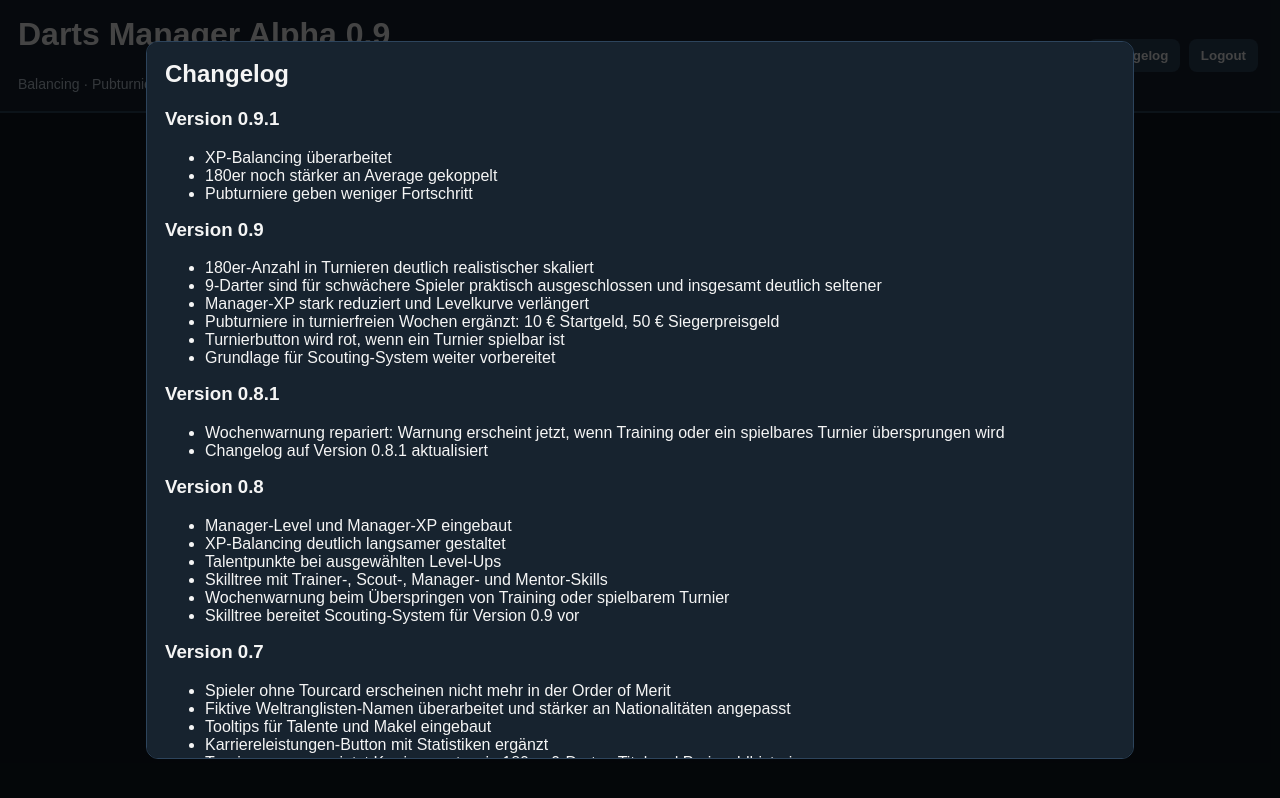
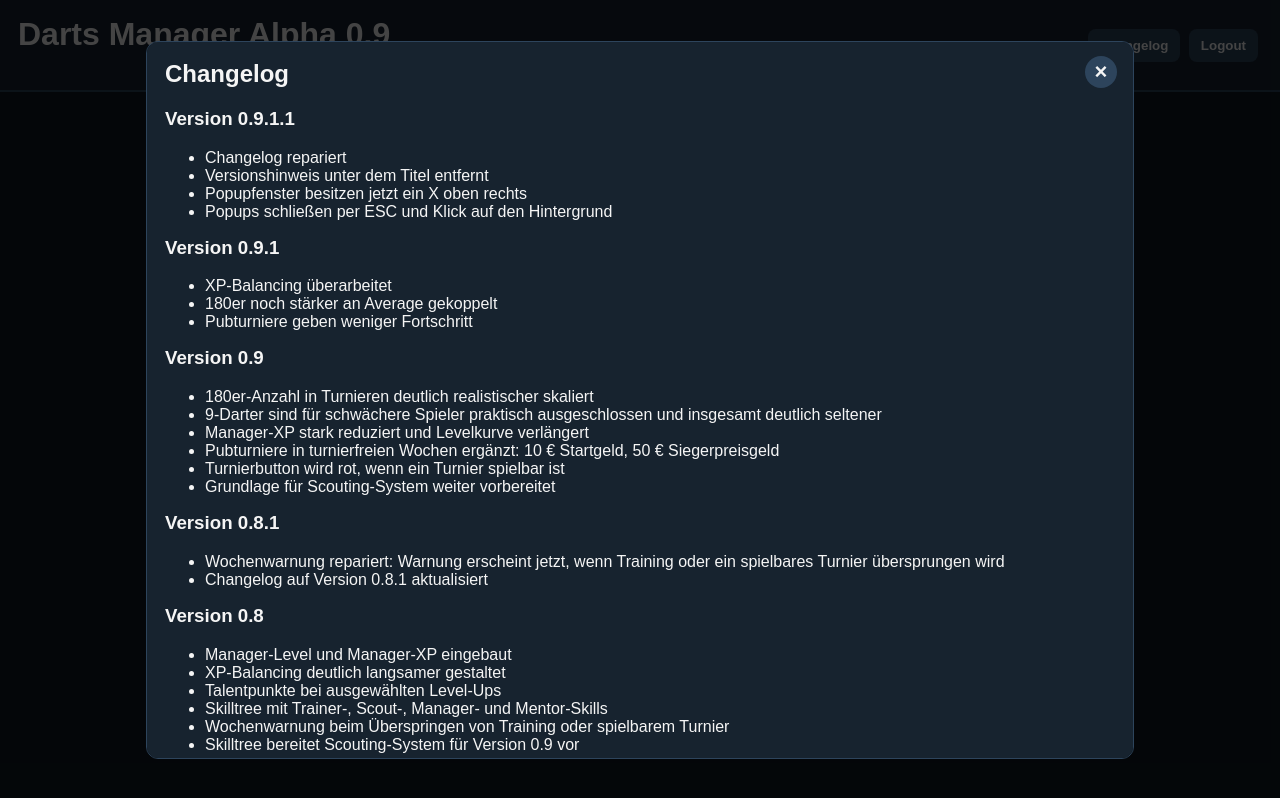
Before and after one commit to MondMarcel/darts-manager, a plain HTML site: page index.html in a window 1280 px wide. Both pictures are taken after a click on the button "Changelog". Drawn offline with Linux system fonts and the light colour scheme.

Commit message:
Add files via upload

```diff
--- a/css/style.css
+++ b/css/style.css
@@ -33,3 +33,19 @@ table{width:100%;border-collapse:collapse;margin-top:10px}th,td{border-bottom:1p
 .tournament-ready{background:#b83b3b!important;color:#fff!important}
 .tournament-ready:hover{background:#d64a4a!important}
 button:disabled.tournament-ready{background:#42505c!important;color:#aab3bb!important}
+
+.modal-content{position:relative}
+.modal-x{
+  position:absolute;
+  top:10px;
+  right:12px;
+  width:32px;
+  height:32px;
+  border-radius:50%;
+  padding:0;
+  font-size:22px;
+  line-height:1;
+  background:#2d445c;
+  color:#f5f5f5;
+}
+.modal-x:hover{background:#b83b3b;color:#fff}
--- a/data/data.js
+++ b/data/data.js
@@ -1,6 +1,7 @@
 const DATA = {
-  version: "0.9.1",
+  version: "0.9.1.1",
   changelog: [
+    {version:"0.9.1.1", updates:["Changelog repariert","Versionshinweis unter dem Titel entfernt","Popupfenster besitzen jetzt ein X oben rechts","Popups schließen per ESC und Klick auf den Hintergrund"]},
     {version:"0.9.1", updates:["XP-Balancing überarbeitet","180er noch stärker an Average gekoppelt","Pubturniere geben weniger Fortschritt"]},
     {version:"0.9", updates:["180er-Anzahl in Turnieren deutlich realistischer skaliert","9-Darter sind für schwächere Spieler praktisch ausgeschlossen und insgesamt deutlich seltener","Manager-XP stark reduziert und Levelkurve verlängert","Pubturniere in turnierfreien Wochen ergänzt: 10 € Startgeld, 50 € Siegerpreisgeld","Turnierbutton wird rot, wenn ein Turnier spielbar ist","Grundlage für Scouting-System weiter vorbereitet"]},
     {version:"0.8.1", updates:["Wochenwarnung repariert: Warnung erscheint jetzt, wenn Training oder ein spielbares Turnier übersprungen wird","Changelog auf Version 0.8.1 aktualisiert"]},
--- a/index.html
+++ b/index.html
@@ -11,7 +11,7 @@
   <div class="topbar">
     <div>
       <h1>Darts Manager Alpha 0.9</h1>
-      <div class="small">Balancing · Pubturniere · Scouting-Vorbereitung</div>
+      <div class="small"></div>
     </div>
     <div>
       <button class="secondary" onclick="UI.showChangelog()">Changelog</button>
@@ -127,6 +127,7 @@
   <div id="modal" class="modal hidden">
     <div class="modal-content">
       <h2 id="modalTitle"></h2>
+      <button class="modal-x" onclick="UI.closeModal()">×</button>
       <div id="modalBody"></div>
       <button onclick="UI.closeModal()">Schließen</button>
     </div>
@@ -134,6 +135,7 @@
 
   <div id="confirmModal" class="modal hidden">
     <div class="modal-content">
+      <button class="modal-x" onclick="UI.closeConfirm()">×</button>
       <h2>Woche wirklich beenden?</h2>
       <div id="confirmBody" class="small"></div>
       <button onclick="Game.forceNextWeek()">Ja, Woche beenden</button>
--- a/js/main.js
+++ b/js/main.js
@@ -1,3 +1,4 @@
 document.addEventListener("DOMContentLoaded", () => {
+  UI.initModalControls();
   document.getElementById("loginHint").textContent = "Neues Profil: Benutzername + Passwort eingeben. Bestehendes Profil: gleiche Daten verwenden.";
 });
--- a/js/ui.js
+++ b/js/ui.js
@@ -1,4 +1,23 @@
 const UI = {
+  initModalControls(){
+    document.addEventListener("keydown", (e) => {
+      if(e.key === "Escape"){
+        this.closeModal();
+        this.closeConfirm();
+      }
+    });
+    ["modal","confirmModal"].forEach(id => {
+      const el = document.getElementById(id);
+      if(el){
+        el.addEventListener("click", (e) => {
+          if(e.target === el){
+            if(id === "modal") this.closeModal();
+            if(id === "confirmModal") this.closeConfirm();
+          }
+        });
+      }
+    });
+  },
   euro(n){ return Math.floor(n).toLocaleString("de-DE")+" €"; },
   season(){ return Math.floor((State.game.week-1)/52)+1; },
   yearWeek(){ return ((State.game.week-1)%52)+1; },
```
Also changed, not shown: 1 other file.
